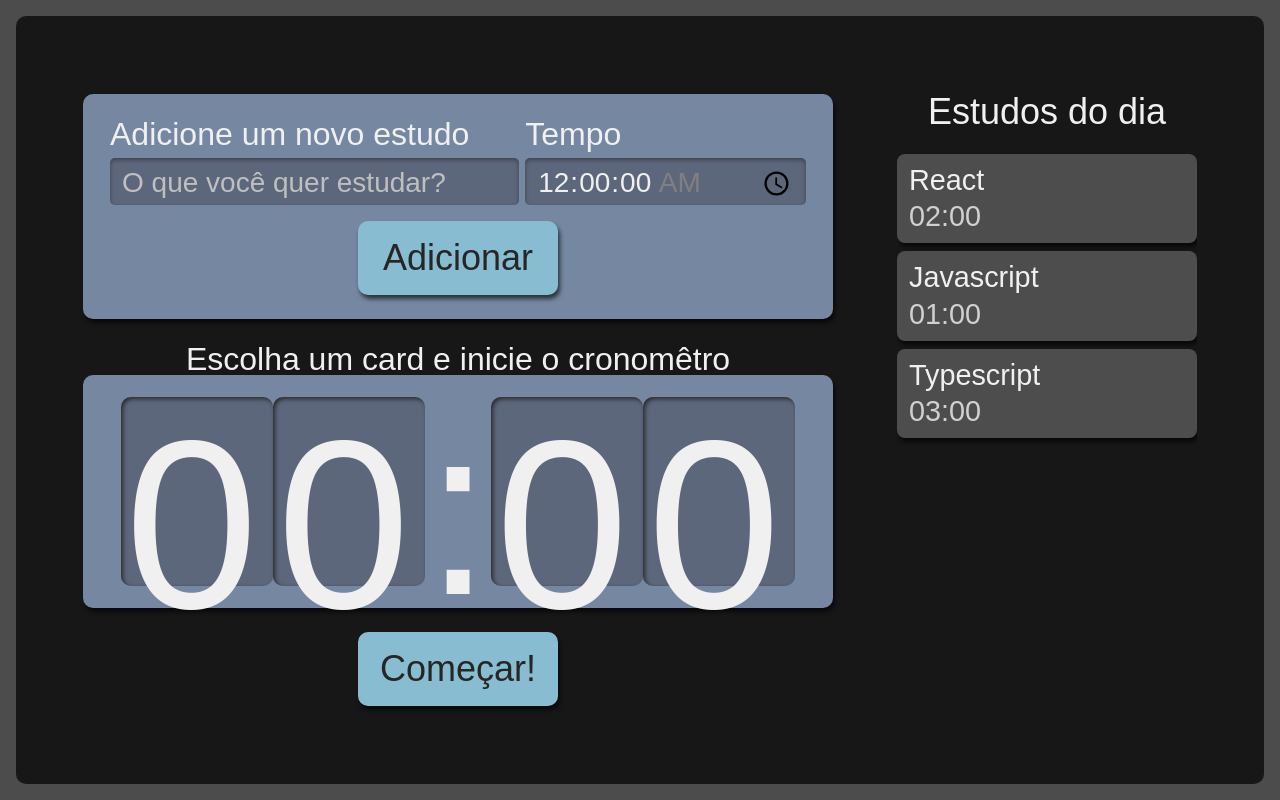
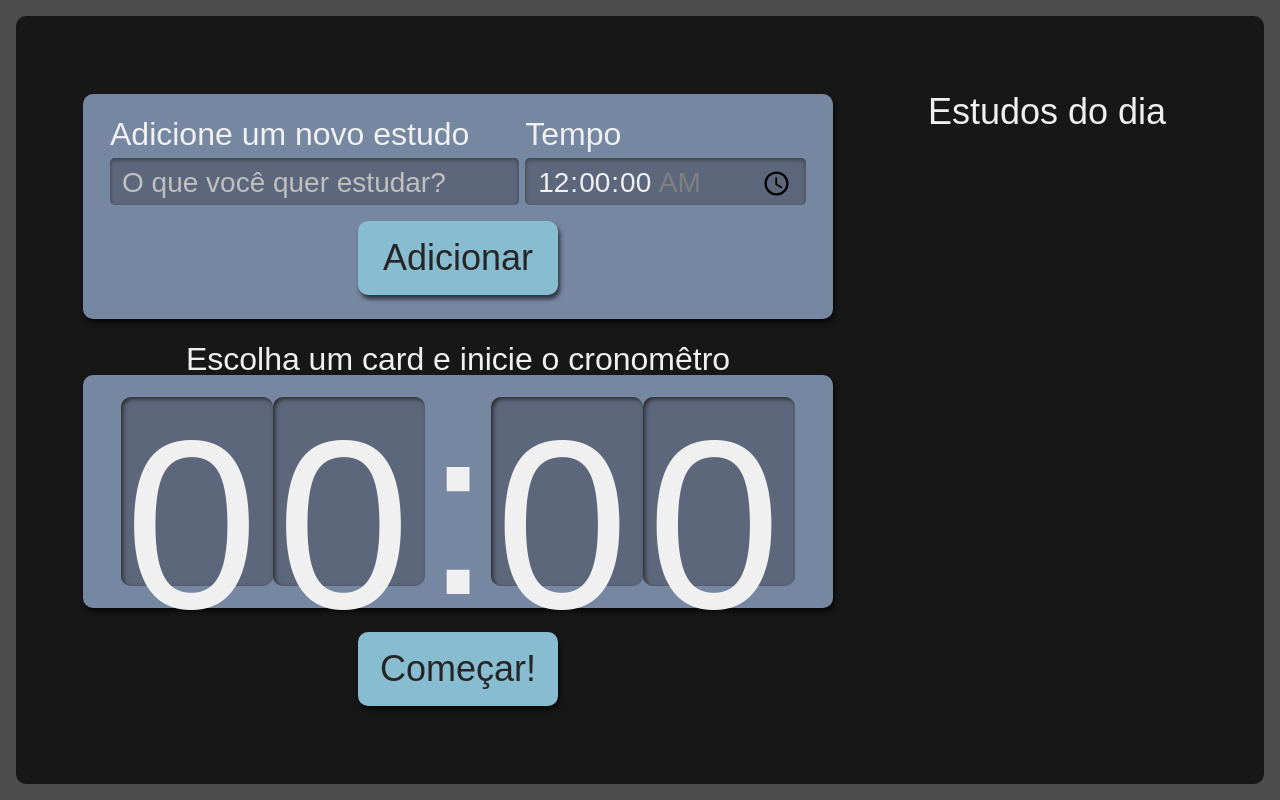
Before and after one commit to zNexTage/react-typescript, a React (Create React App) app: page / in a window 1280 px wide. Built offline with nearby package versions, Linux system fonts and the light colour scheme.

Commit message:
adding a task.

```diff
--- a/src/components/forms/index.tsx
+++ b/src/components/forms/index.tsx
@@ -1,8 +1,13 @@
 import React from 'react';
+import ITask from '../../types/task';
 import Button from '../button';
 import style from './styles.module.scss';
 
-class Form extends React.Component {
+interface IProps {
+    onSubmit: (task: ITask) => void;
+}
+
+class Form extends React.Component<IProps> {
     state = {
         task: "",
         time: "00:00"
@@ -24,7 +29,16 @@ class Form extends React.Component {
         // avoids the default behavior of submit, in this case, it prevents the page from being updated.
         event.preventDefault();
 
+        this.props.onSubmit({
+            task: this.state.task,
+            time: this.state.time
+        });
 
+        //Reset state after submit
+        this.setState({
+            task: '',
+            time: '00:00'
+        });
     }
 
     render(): React.ReactNode {
@@ -62,7 +76,7 @@ class Form extends React.Component {
                         required
                     />
                 </div>
-                <Button>
+                <Button type='submit'>
                     Adicionar
                 </Button>
             </form>
--- a/src/components/lists/index.tsx
+++ b/src/components/lists/index.tsx
@@ -1,19 +1,17 @@
 import React from "react";
 import style from "./style.module.scss";
 
+interface ITask {
+    task: string,
+    time: string
+}
+
+interface IProps {
+    tasks: Array<ITask>
+}
+
 // Function Components -> Forma moderna de escrever componentes em React.
-
-const List = (): JSX.Element => {
-    const tasks = [{
-        task: "React",
-        time: "02:00"
-    }, {
-        task: "Javascript",
-        time: "01:00"
-    }, {
-        task: "Typescript",
-        time: "03:00"
-    }];
+const List = ({ tasks }: IProps): JSX.Element => {
 
     return (
         <aside className={style.listaTarefas}>
--- a/src/pages/App.tsx
+++ b/src/pages/App.tsx
@@ -1,14 +1,19 @@
-import React from 'react';
+import React, { useState } from 'react';
 import Form from '../components/forms';
 import List from '../components/lists';
 import Stopwatch from '../components/stopwatch/stopwatch';
+import ITask from '../types/task';
 import style from './styles.module.scss';
 
 function App() {
+  const [tasks, setTasks] = useState(new Array<ITask>());
+
+  const onSubmit = (task: ITask) => setTasks([...tasks, task]);
+
   return (
     <div className={style.AppStyle}>
-      <Form />
-      <List />
+      <Form onSubmit={onSubmit} />
+      <List tasks={tasks} />
       <Stopwatch />
     </div>
   );
--- /dev/null
+++ b/src/types/task.ts
@@ -0,0 +1,7 @@
+interface ITask {
+    task: string,
+    time: string
+}
+
+
+export default ITask;
```
